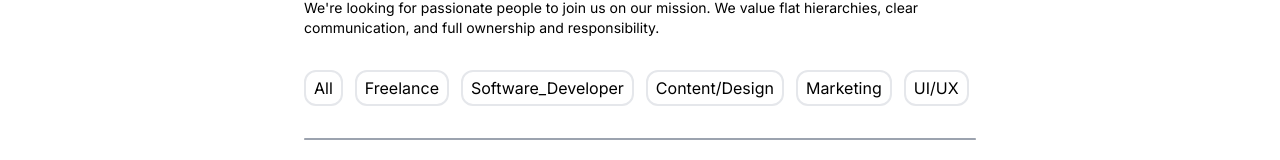
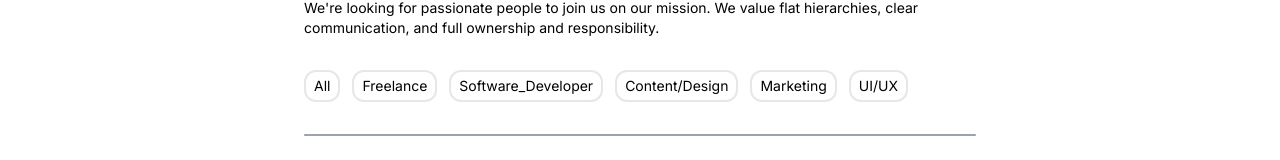
Before and after one commit to abhijeetrayy/snsthinkhub, a Next.js app: page /home/career in a window 1280 px wide. Shown: the part 186-346 px from the top of the page. Built offline with nearby package versions, Linux system fonts and the light colour scheme; no server answers.

Commit message:
career page - intractive button text changed to sm

```diff
--- a/src/app/home/career/page.tsx
+++ b/src/app/home/career/page.tsx
@@ -61,36 +61,36 @@ function page() {
                 </div>
                 <div className="">
                     <div className="w-full h-full flex gap-3 overflow-x-scroll overflow-y-hidden whitespace-nowrap scroll-smooth scrollbar-thin scrollbar-thumb-indigo-500 py-4">
-                        <button onClick={() => setfiltered(data)} className="'w-[220px] border-2 rounded-xl inline-block px-2 py-1 cursor-pointer hover:scale-105 ease-in-out duration-300">
+                        <button onClick={() => setfiltered(data)} className="w-fit text-sm border-2 rounded-xl inline-block px-2 py-1 cursor-pointer hover:scale-105 ease-in-out duration-300">
                             All
                         </button>
                         <button
                             onClick={() => result("freelance")}
-                            className="'w-[220px] border-2 rounded-xl inline-block px-2 py-1 cursor-pointer hover:scale-105 ease-in-out duration-300"
+                            className="w-fit text-sm border-2 rounded-xl inline-block px-2 py-1 cursor-pointer hover:scale-105 ease-in-out duration-300"
                         >
                             Freelance
                         </button>
                         <button
                             onClick={() => result("software")}
-                            className="'w-[220px] border-2 rounded-xl inline-block px-2 py-1 cursor-pointer hover:scale-105 ease-in-out duration-300"
+                            className="w-fit text-sm border-2 rounded-xl inline-block px-2 py-1 cursor-pointer hover:scale-105 ease-in-out duration-300"
                         >
                             Software_Developer
                         </button>
                         <button
                             onClick={() => result("content")}
-                            className="'w-[220px] border-2 rounded-xl inline-block px-2 py-1 cursor-pointer hover:scale-105 ease-in-out duration-300"
+                            className="w-fit text-sm border-2 rounded-xl inline-block px-2 py-1 cursor-pointer hover:scale-105 ease-in-out duration-300"
                         >
                             Content/Design
                         </button>
                         <button
                             onClick={() => result("marketing")}
-                            className="'w-[220px] border-2 rounded-xl inline-block px-2 py-1 cursor-pointer hover:scale-105 ease-in-out duration-300"
+                            className="w-fit text-sm border-2 rounded-xl inline-block px-2 py-1 cursor-pointer hover:scale-105 ease-in-out duration-300"
                         >
                             Marketing
                         </button>
                         <button
                             onClick={() => result("ui/ux")}
-                            className="'w-[220px] border-2 rounded-xl inline-block px-2 py-1 cursor-pointer hover:scale-105 ease-in-out duration-300"
+                            className="w-fit text-sm border-2 rounded-xl inline-block px-2 py-1 cursor-pointer hover:scale-105 ease-in-out duration-300"
                         >
                             UI/UX
                         </button>
```
